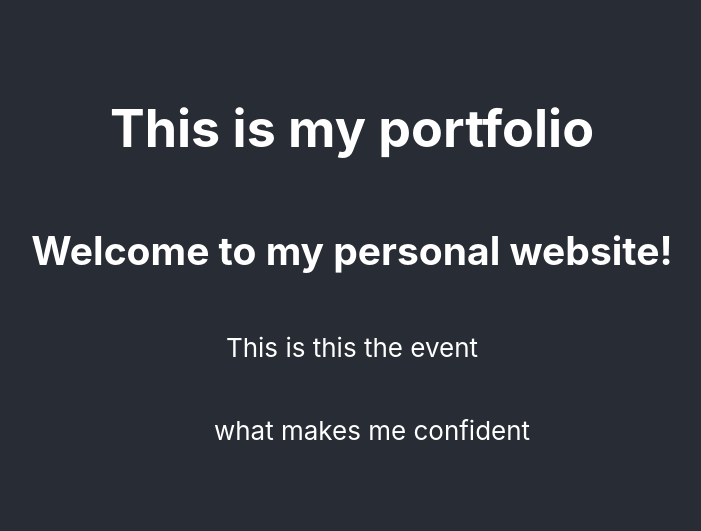
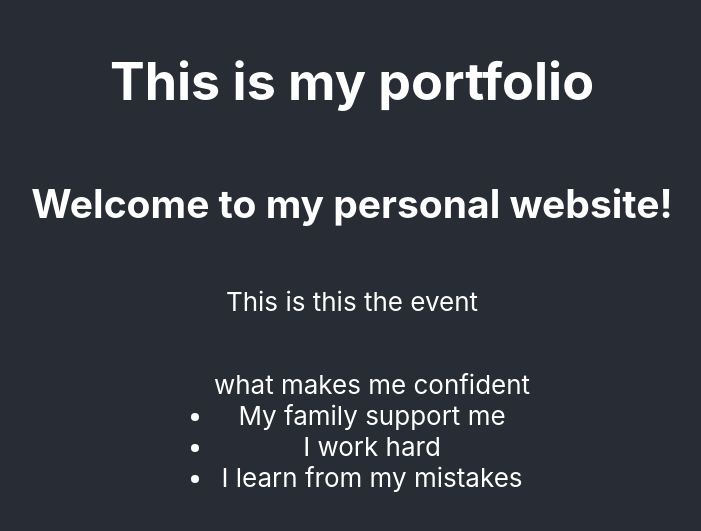
Before and after one commit to abinishifex/my-todo-app, a React (Create React App) app: page / in a window 1280 px wide. Shown: the part 133-664 px from the top of the page, without its empty margins (288-989 px from the left). Built offline with nearby package versions, Linux system fonts and the light colour scheme.

Commit message:
Li change

```diff
--- a/src/App.js
+++ b/src/App.js
@@ -8,7 +8,11 @@ function App() {
         <h1>This is my portfolio</h1>
         <h2>Welcome to my personal website!</h2>
         <p>This is this the event</p>
-        <ul>what makes me confident</ul>
+        <ul>what makes me confident
+          <li>My family support me</li>
+          <li>I work hard</li>
+          <li>I learn from my mistakes</li>
+        </ul>
 
         </header>
     </div>
```
